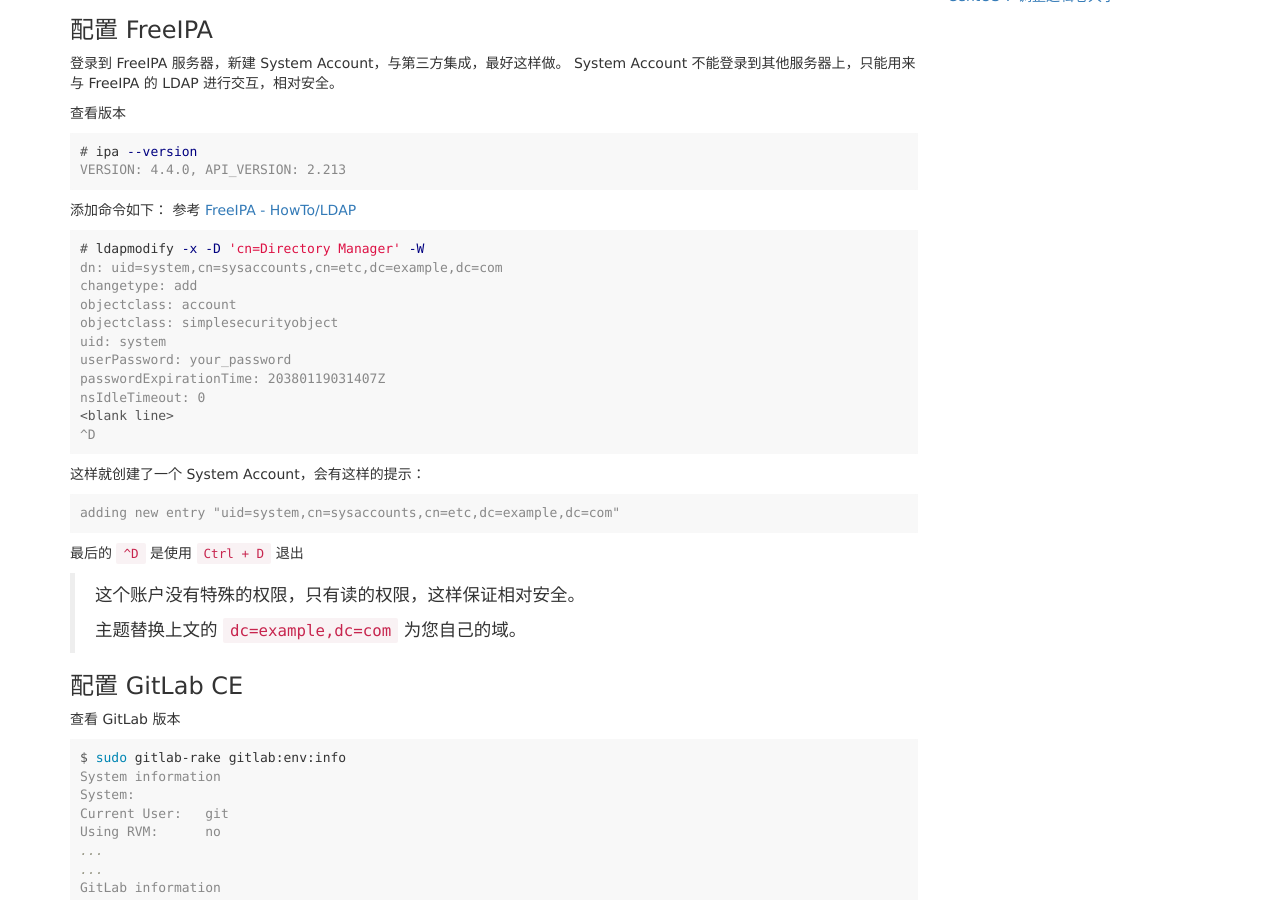
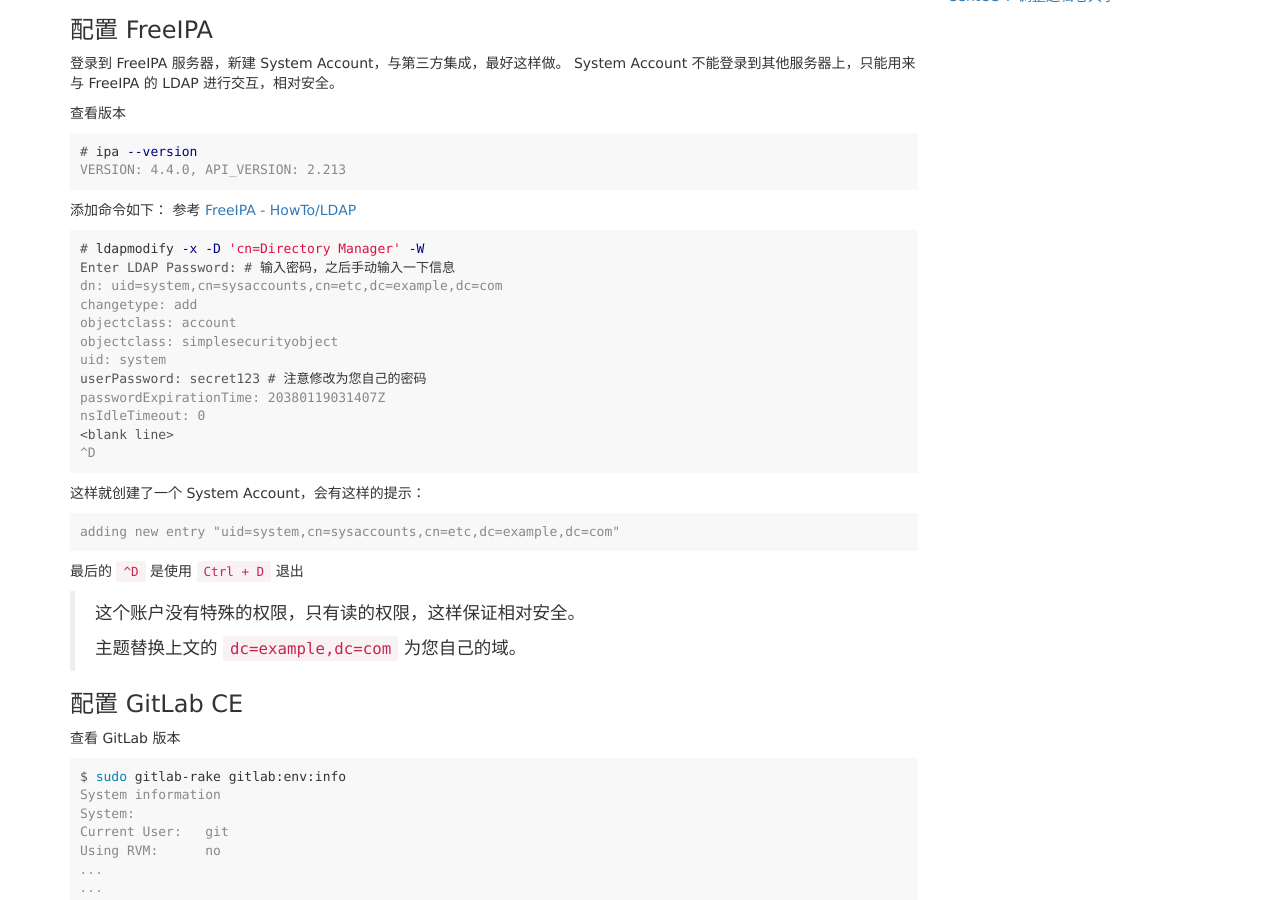
Before and after one commit to zhanming/zhanming.github.com, a Jekyll site: the page built from _posts/2017-06-23-how-to-config-gitlab-9-with-freeipa-4-on-centos-7.markdown, in a window 1280 px wide and 900 px high, scrolled down 604 px. Built offline with Jekyll 4.4.1, drawn with Linux system fonts in a browser that asks for light colours; comment, search, counter and statistics services are not loaded.

Commit message:
add input description.

````diff
--- a/_posts/2017-06-23-how-to-config-gitlab-9-with-freeipa-4-on-centos-7.markdown
+++ b/_posts/2017-06-23-how-to-config-gitlab-9-with-freeipa-4-on-centos-7.markdown
@@ -39,12 +39,13 @@
 
 ```terminal
 # ldapmodify -x -D 'cn=Directory Manager' -W
+Enter LDAP Password: # 输入密码，之后手动输入一下信息
 dn: uid=system,cn=sysaccounts,cn=etc,dc=example,dc=com
 changetype: add
 objectclass: account
 objectclass: simplesecurityobject
 uid: system
-userPassword: your_password
+userPassword: secret123 # 注意修改为您自己的密码
 passwordExpirationTime: 20380119031407Z
 nsIdleTimeout: 0
 <blank line>
````
